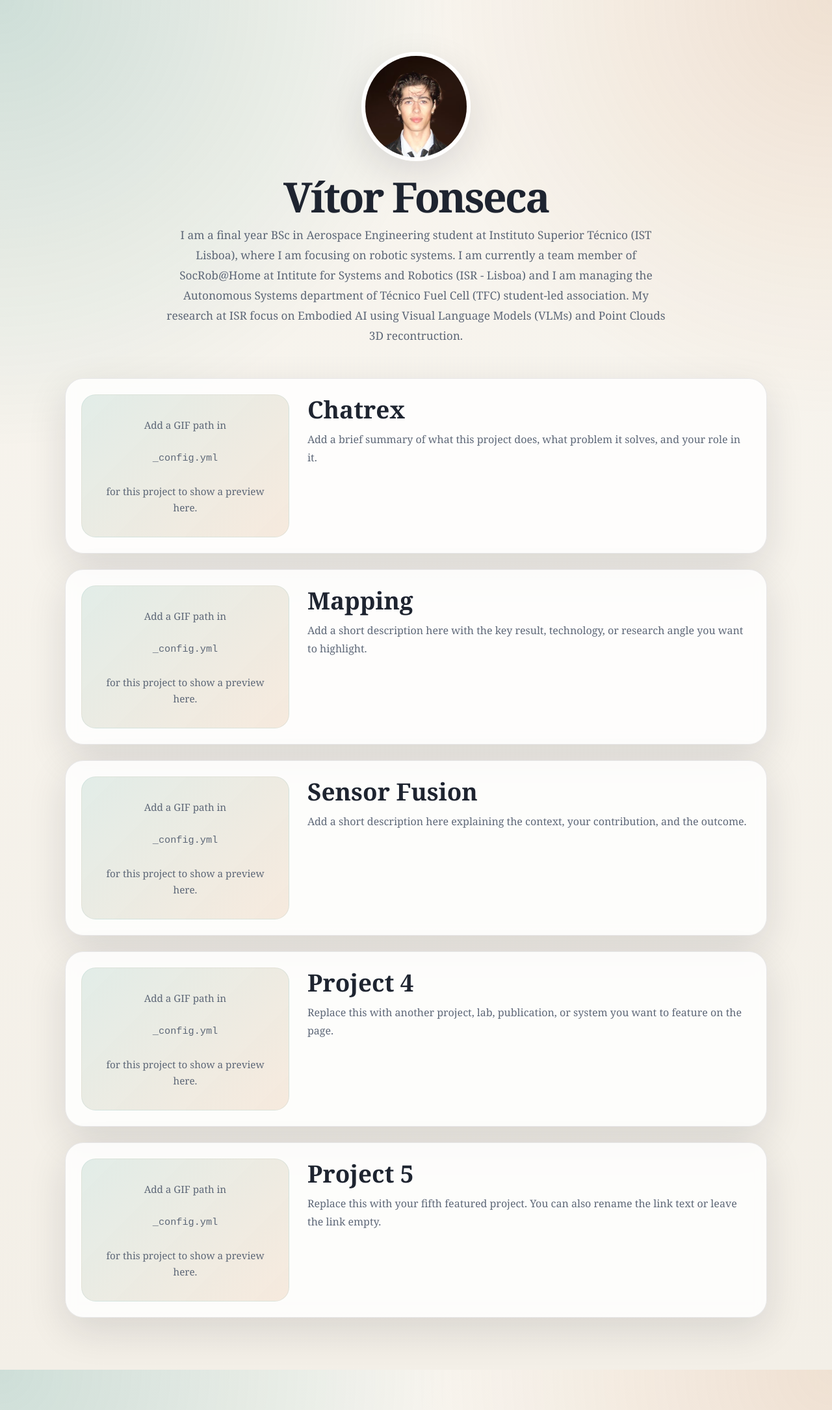
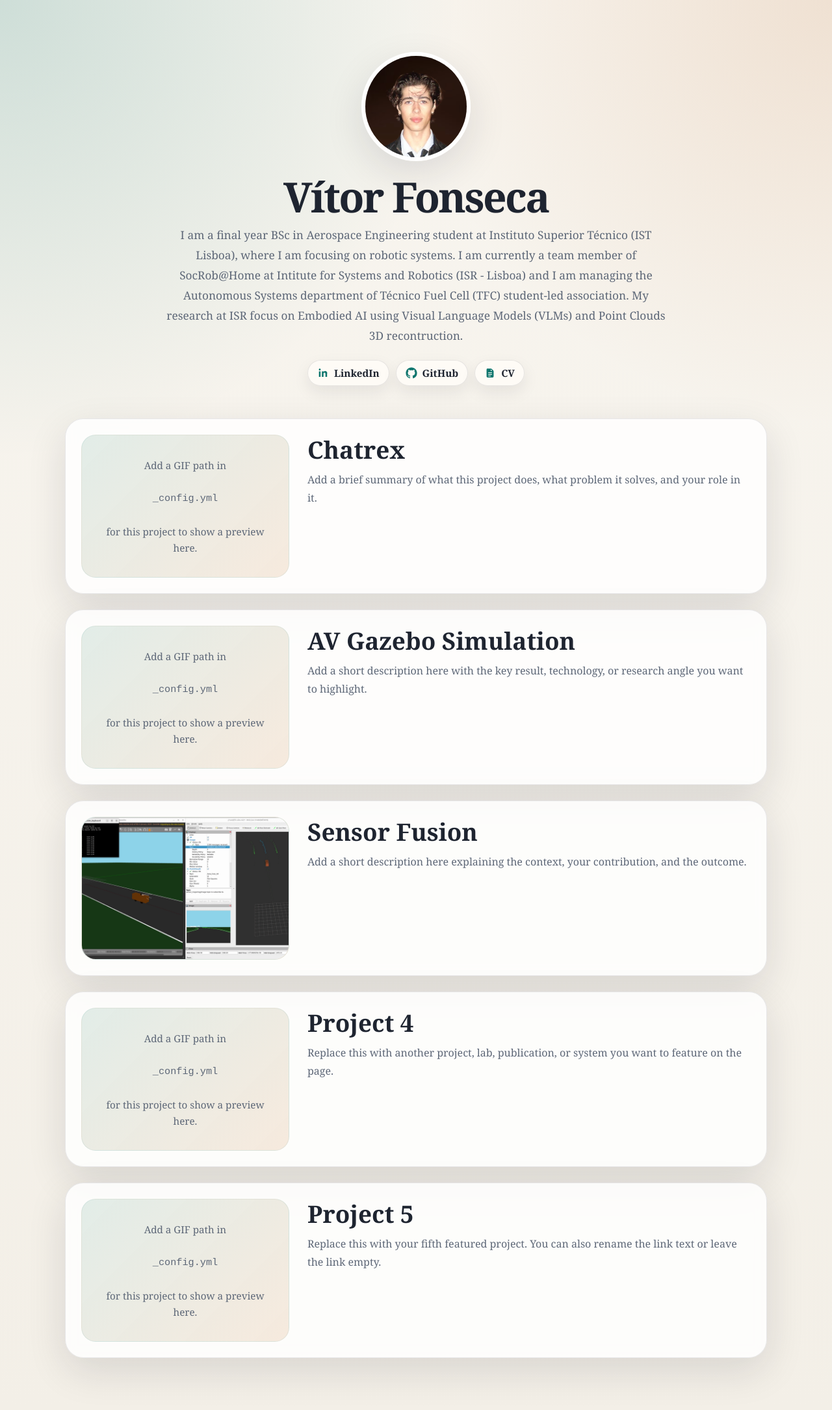
Before and after one commit to vitorhcf/vitorhcf.github.io, a Jekyll site: the page built from index.md, in a window 1280 px wide. Shown: the whole page at 65% size. Built offline with Jekyll 4.4.1, drawn with Linux system fonts in a browser that asks for light colours.

Commit message:
added socials

```diff
--- a/_config.yml
+++ b/_config.yml
@@ -2,6 +2,9 @@ title: Vítor Fonseca
 logo: docs/assets/me.vf.png
 description: I am a final year BSc in Aerospace Engineering student at Instituto Superior Técnico (IST Lisboa), where I am focusing on robotic systems. I am currently a team member of SocRob@Home at Intitute for Systems and Robotics (ISR - Lisboa) and I am managing the Autonomous Systems department of Técnico Fuel Cell (TFC) student-led association. My research at ISR focus on Embodied AI using Visual Language Models (VLMs) and Point Clouds 3D recontruction.
 remote_theme: pages-themes/minimal@v0.2.0
+linkedin_url: https://www.linkedin.com/in/vitor-hugo-fonseca/
+github_url: https://github.com/vitorhcf
+cv_url: /docs/assets/cv.pdf
 plugins:
 - jekyll-remote-theme
 projects:
@@ -10,14 +13,14 @@ projects:
     gif:
     link_text: View project
     link_url:
-  - title: Mapping
+  - title: AV Gazebo Simulation
     description: Add a short description here with the key result, technology, or research angle you want to highlight.
     gif:
     link_text: View project
     link_url:
   - title: Sensor Fusion
     description: Add a short description here explaining the context, your contribution, and the outcome.
-    gif:
+    gif: docs/assets/gazebotrim.gif
     link_text: View project
     link_url:
   - title: Project 4
--- a/assets/css/style.css
+++ b/assets/css/style.css
@@ -63,6 +63,50 @@ a {
   font-size: 1.08rem;
   line-height: 1.8;
   color: var(--muted);
+}
+
+.hero__links {
+  display: flex;
+  flex-wrap: wrap;
+  justify-content: center;
+  gap: 10px;
+  margin-top: 22px;
+}
+
+.hero__link-pill {
+  display: inline-flex;
+  align-items: center;
+  gap: 8px;
+  padding: 9px 14px;
+  border: 1px solid var(--border);
+  border-radius: 999px;
+  background: rgba(255, 253, 248, 0.82);
+  text-decoration: none;
+  color: var(--text);
+  font-size: 0.95rem;
+  font-weight: 600;
+  box-shadow: 0 10px 24px rgba(23, 28, 38, 0.08);
+  transition: transform 160ms ease, background-color 160ms ease, border-color 160ms ease;
+}
+
+.hero__link-pill:hover,
+.hero__link-pill:focus-visible {
+  transform: translateY(-1px);
+  background: var(--surface-strong);
+  border-color: rgba(15, 118, 110, 0.22);
+}
+
+.hero__link-icon {
+  display: inline-flex;
+  width: 18px;
+  height: 18px;
+  color: var(--accent);
+}
+
+.hero__link-icon svg {
+  width: 100%;
+  height: 100%;
+  fill: currentColor;
 }
 
 .projects {
@@ -153,6 +197,15 @@ a {
     padding-right: 8px;
   }
 
+  .hero__links {
+    gap: 8px;
+  }
+
+  .hero__link-pill {
+    padding: 8px 12px;
+    font-size: 0.92rem;
+  }
+
   .project-card {
     grid-template-columns: 1fr;
     gap: 18px;
--- a/index.md
+++ b/index.md
@@ -8,6 +8,40 @@ title: Home
     <img class="hero__photo" src="{{ site.logo | relative_url }}" alt="{{ site.title }}">
     <h1 class="hero__name">{{ site.title }}</h1>
     <p class="hero__description">{{ site.description }}</p>
+    {% if site.linkedin_url or site.github_url or site.cv_url %}
+      <nav class="hero__links" aria-label="Social links">
+        {% if site.linkedin_url %}
+          <a class="hero__link-pill" href="{{ site.linkedin_url }}" target="_blank" rel="noreferrer" aria-label="LinkedIn">
+            <span class="hero__link-icon" aria-hidden="true">
+              <svg viewBox="0 0 24 24" role="img" focusable="false">
+                <path d="M6.94 8.5H3.56V20h3.38V8.5Zm.22-3.56C7.16 3.87 6.3 3 5.25 3S3.34 3.87 3.34 4.94c0 1.05.84 1.91 1.89 1.91 1.07 0 1.93-.86 1.93-1.91ZM20.66 13c0-3.47-1.85-5.08-4.31-5.08-1.99 0-2.88 1.09-3.37 1.86V8.5H9.6c.05.85 0 11.5 0 11.5h3.38v-6.42c0-.34.02-.68.12-.92.27-.68.88-1.39 1.91-1.39 1.35 0 1.89 1.05 1.89 2.58V20h3.38v-7Z"/>
+              </svg>
+            </span>
+            <span>LinkedIn</span>
+          </a>
+        {% endif %}
+        {% if site.github_url %}
+          <a class="hero__link-pill" href="{{ site.github_url }}" target="_blank" rel="noreferrer" aria-label="GitHub">
+            <span class="hero__link-icon" aria-hidden="true">
+              <svg viewBox="0 0 24 24" role="img" focusable="false">
+                <path d="M12 .5C5.65.5.5 5.65.5 12a11.5 11.5 0 0 0 7.86 10.92c.58.11.79-.25.79-.56v-1.97c-3.2.7-3.88-1.35-3.88-1.35-.52-1.33-1.28-1.68-1.28-1.68-1.04-.71.08-.7.08-.7 1.15.08 1.75 1.18 1.75 1.18 1.02 1.75 2.67 1.24 3.32.95.1-.74.4-1.24.72-1.53-2.55-.29-5.23-1.27-5.23-5.67 0-1.25.45-2.27 1.18-3.08-.12-.29-.51-1.46.11-3.04 0 0 .96-.31 3.15 1.18a10.9 10.9 0 0 1 5.74 0c2.18-1.49 3.14-1.18 3.14-1.18.63 1.58.24 2.75.12 3.04.74.81 1.18 1.83 1.18 3.08 0 4.41-2.69 5.37-5.25 5.66.41.35.77 1.04.77 2.11v3.13c0 .31.21.67.8.56A11.5 11.5 0 0 0 23.5 12C23.5 5.65 18.35.5 12 .5Z"/>
+              </svg>
+            </span>
+            <span>GitHub</span>
+          </a>
+        {% endif %}
+        {% if site.cv_url %}
+          <a class="hero__link-pill" href="{{ site.cv_url | relative_url }}" aria-label="CV">
+            <span class="hero__link-icon" aria-hidden="true">
+              <svg viewBox="0 0 24 24" role="img" focusable="false">
+                <path d="M7 2.75A2.25 2.25 0 0 0 4.75 5v14A2.25 2.25 0 0 0 7 21.25h10A2.25 2.25 0 0 0 19.25 19V8.56a2.25 2.25 0 0 0-.66-1.59l-3.31-3.31A2.25 2.25 0 0 0 13.69 3H7Zm6.25 1.9 3.1 3.1h-2.6a.5.5 0 0 1-.5-.5v-2.6ZM8 11.25c0-.41.34-.75.75-.75h6.5a.75.75 0 0 1 0 1.5h-6.5A.75.75 0 0 1 8 11.25Zm0 3.5c0-.41.34-.75.75-.75h6.5a.75.75 0 0 1 0 1.5h-6.5A.75.75 0 0 1 8 14.75Zm0 3.5c0-.41.34-.75.75-.75h4a.75.75 0 0 1 0 1.5h-4A.75.75 0 0 1 8 18.25Z"/>
+              </svg>
+            </span>
+            <span>CV</span>
+          </a>
+        {% endif %}
+      </nav>
+    {% endif %}
   </section>
 
   <section class="projects" aria-label="Projects">
```
Also changed, not shown: docs/assets/gazebotrim.gif (added), 1 other file.
